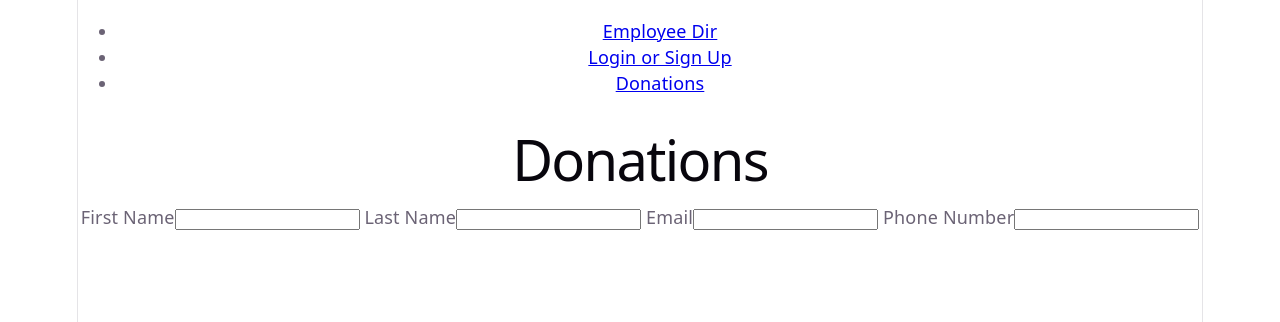
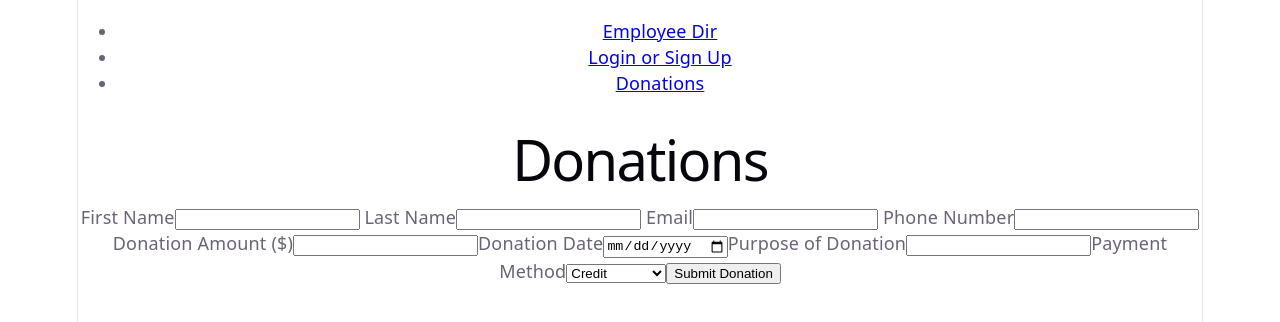
Before and after one commit to KhadeejaTap/team3, a React app in the folder frontend/: page /donations in a window 1280 px wide. Shown: the top 322 px of the page. Built offline with nearby package versions, Linux system fonts and the light colour scheme; the HTML template or start-up script is replaced by a standard one.

Commit message:
added actual donation form fields

```diff
--- a/frontend/src/kim/Donations.jsx
+++ b/frontend/src/kim/Donations.jsx
@@ -1,4 +1,4 @@
-import useState from "react";
+import { useState } from "react";
 
 function Donations() {
     return(
@@ -7,12 +7,34 @@ function Donations() {
             <form>
                 <label htmlFor="donor_first"> First Name</label>
                 <input type="text" id="donor_first" name="donor_first" required />
+
                 <label htmlFor="donor_last"> Last Name</label>
                 <input type="text" id="donor_last" name="donor_last" required />
+
                 <label htmlFor="donor_email"> Email</label>
                 <input type="email" id="donor_email" name="donor_email" required />
+
                 <label htmlFor="donor_phone"> Phone Number</label>
                 <input type="text" id="donor_phone" name="donor_phone" required />
+
+                <label htmlFor="donation_amt">Donation Amount ($)</label>
+                <input type="number" id="donation_amt" name="donation_amt" step="0.01" min="0.01" required />
+
+                <label htmlFor="donation_date">Donation Date</label>
+                <input type="date" id="donation_date" name="donation_date" required />
+
+                <label htmlFor="purpose">Purpose of Donation</label>
+                <input type="text" id="purpose" name="purpose" required />
+
+                <label htmlFor="payment_method">Payment Method</label>
+                <select id="payment_method" name="payment_method" required>
+                    <option value="credit">Credit</option>
+                    <option value="debit">Debit</option>
+                    <option value="digital_wallet">Digital Wallet</option>
+                    <option value="paypal">PayPal</option>
+                </select>
+
+                <button type="submit">Submit Donation</button>
             </form>
         </main>
     );
```
